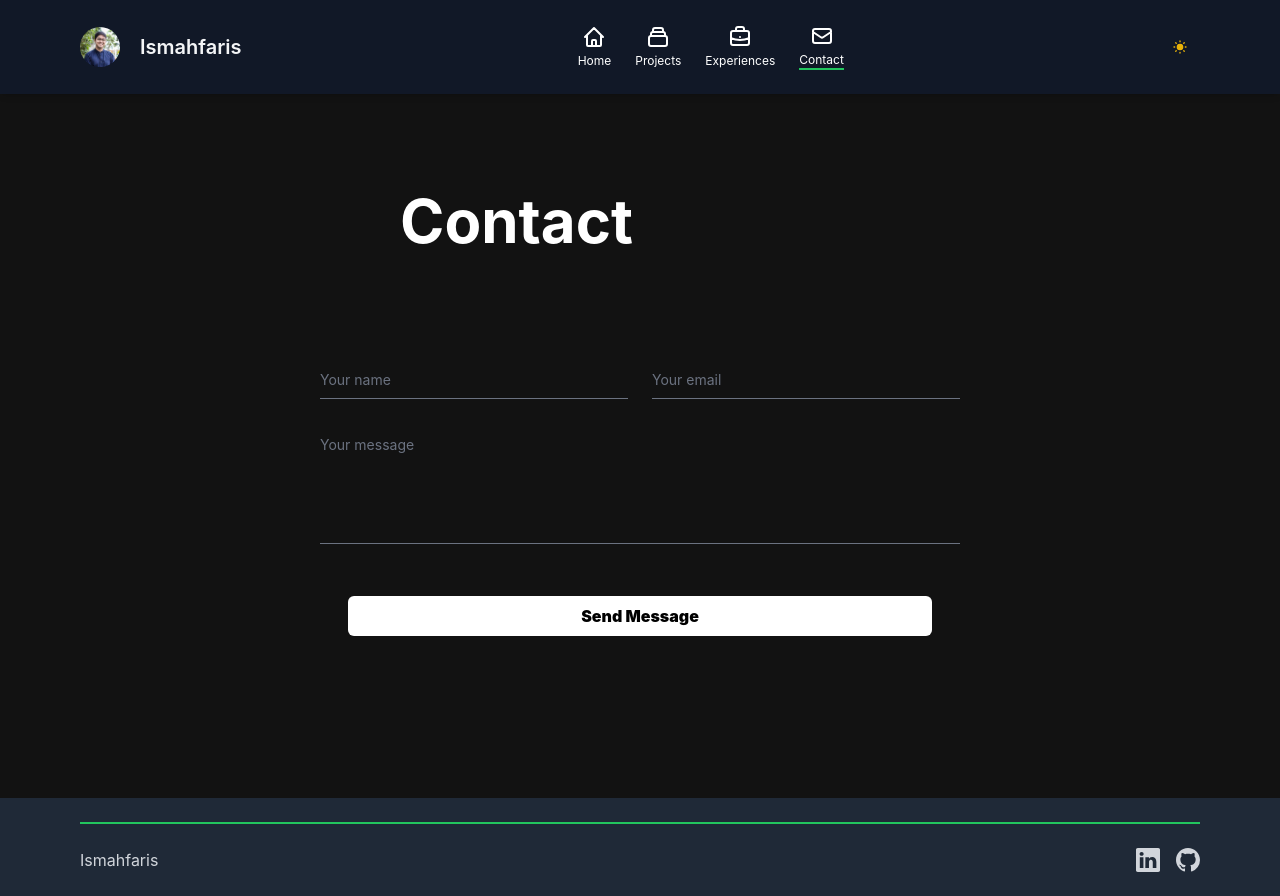
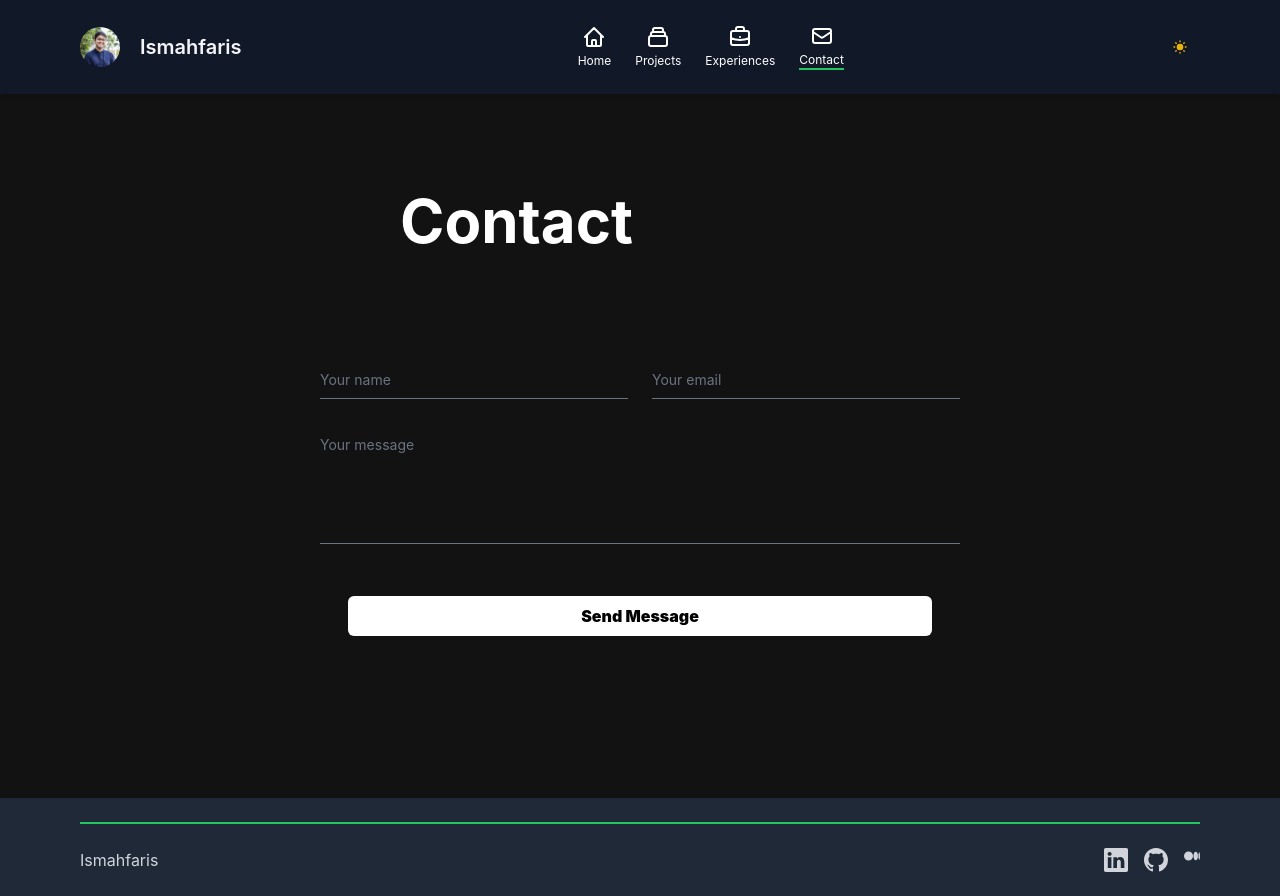
Before and after one commit to Coolbreeze151/portfolio, a Next.js app: page /contact in a window 1280 px wide. Built offline with nearby package versions, Linux system fonts and the light colour scheme.

Commit message:
added medium icon footer + refactor experiences

```diff
--- a/components/Footer.tsx
+++ b/components/Footer.tsx
@@ -43,6 +43,21 @@ export default function Footer(): React.ReactElement {
                                 <path d="M8 0C3.58 0 0 3.58 0 8c0 3.54 2.29 6.53 5.47 7.59.4.07.55-.17.55-.38 0-.19-.01-.82-.01-1.49-2.01.37-2.53-.49-2.69-.94-.09-.23-.48-.94-.82-1.13-.28-.15-.68-.52-.01-.53.63-.01 1.08.58 1.23.82.72 1.21 1.87.87 2.33.66.07-.52.28-.87.51-1.07-1.78-.2-3.64-.89-3.64-3.95 0-.87.31-1.59.82-2.15-.08-.2-.36-1.02.08-2.12 0 0 .67-.21 2.2.82.64-.18 1.32-.27 2-.27.68 0 1.36.09 2 .27 1.53-1.04 2.2-.82 2.2-.82.44 1.1.16 1.92.08 2.12.51.56.82 1.27.82 2.15 0 3.07-1.87 3.75-3.65 3.95.29.25.54.73.54 1.48 0 1.07-.01 1.93-.01 2.2 0 .21.15.46.55.38A8.012 8.012 0 0 0 16 8c0-4.42-3.58-8-8-8z" />
                             </svg>
                         </a>
+                        <a
+                            href={userData.medium}
+                            className="text-base font-normal text-gray-600 dark:text-gray-300"
+                        >
+                            <svg
+                                xmlns="http://www.w3.org/2000/svg"
+                                width="16"
+                                height="16"
+                                fill="currentColor"
+                                className="bi bi-medium"
+                                viewBox="0 0 16 16"
+                            >
+                                <path d="M9.025 8c0 2.485-2.02 4.5-4.513 4.5A4.506 4.506 0 0 1 0 8c0-2.486 2.02-4.5 4.512-4.5A4.506 4.506 0 0 1 9.025 8m4.95 0c0 2.34-1.01 4.236-2.256 4.236S9.463 10.339 9.463 8c0-2.34 1.01-4.236 2.256-4.236S13.975 5.661 13.975 8M16 8c0 2.096-.355 3.795-.794 3.795-.438 0-.793-1.7-.793-3.795 0-2.096.355-3.795.794-3.795.438 0 .793 1.699.793 3.795" />
+                            </svg>
+                        </a>
                     </div>
                 </div>
             </div>
--- a/constants/user.ts
+++ b/constants/user.ts
@@ -67,15 +67,15 @@ export const userData = {
   experience: [
     {
       title: 'Data Engineer (II)',
-      company: 'GovTech',
+      company: 'GovTech, Data Engineering Practice',
       year: '2024-Present',
-      desc: 'Currently working in the Data Engineering Practice. As a Data Engineer, my role is to explore new technologies, develop data engineering best practices and capabilities for Whole-Of-Government (WOG).',
+      desc: 'Currently involved in exploring new technologies, developing data engineering best practices and capabilities for Whole-Of-Government (WOG).',
     },
     {
       title: 'Data Engineer (I)',
-      company: 'GovTech',
+      company: 'GovTech, Data Science and AI Division',
       year: '2021-2024',
-      desc: 'Currently working in the Data Science and AI Division with the latest cutting edge technologies and tools. As a Data Engineer, my role is to build and develop the data infrastructure and data engineering capabilities of Whole-Of-Government (WOG).',
+      desc: 'I worked on building and advancing data infrastructure and engineering capabilities across the Whole-of-Government (WOG), leveraging cutting-edge technologies and tools.',
     },
     {
       title: 'Research Assistant',
```
Also changed, not shown: components/HeroSplash.tsx (+13 -7 lines).
